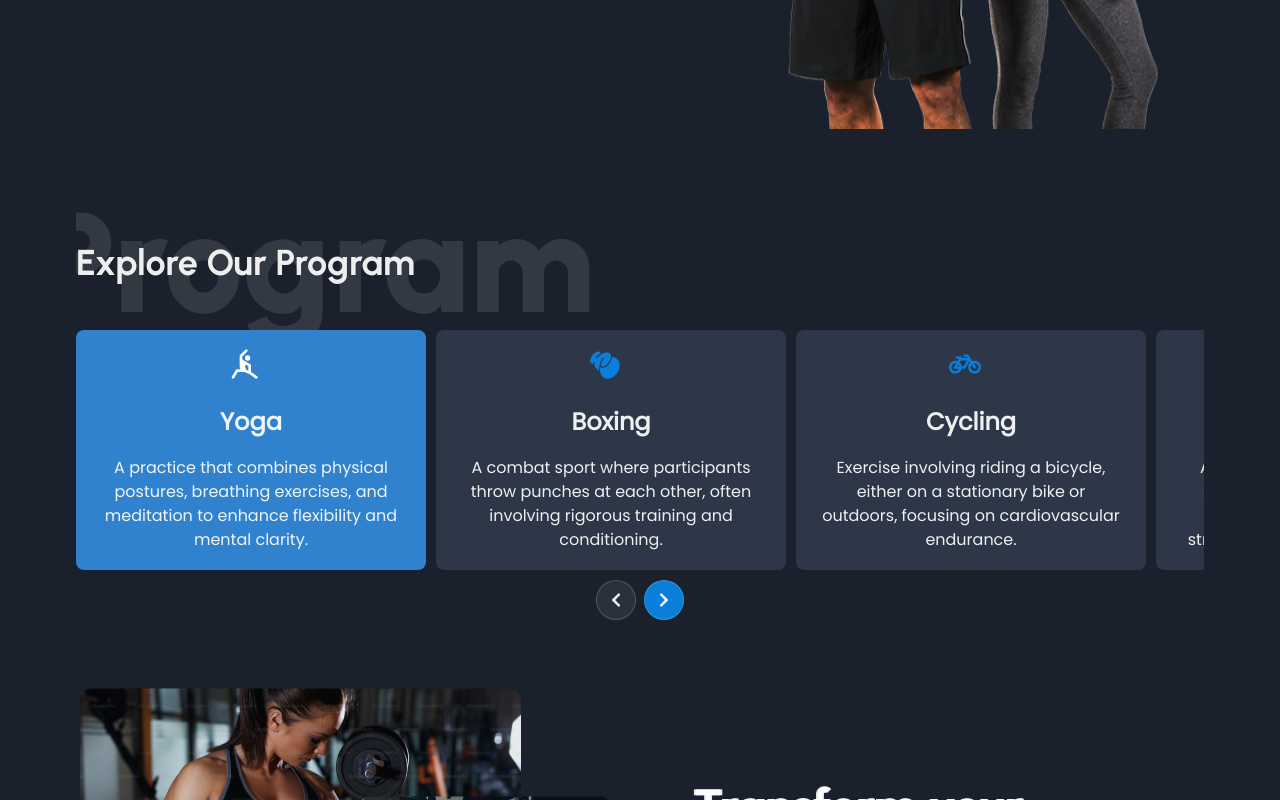
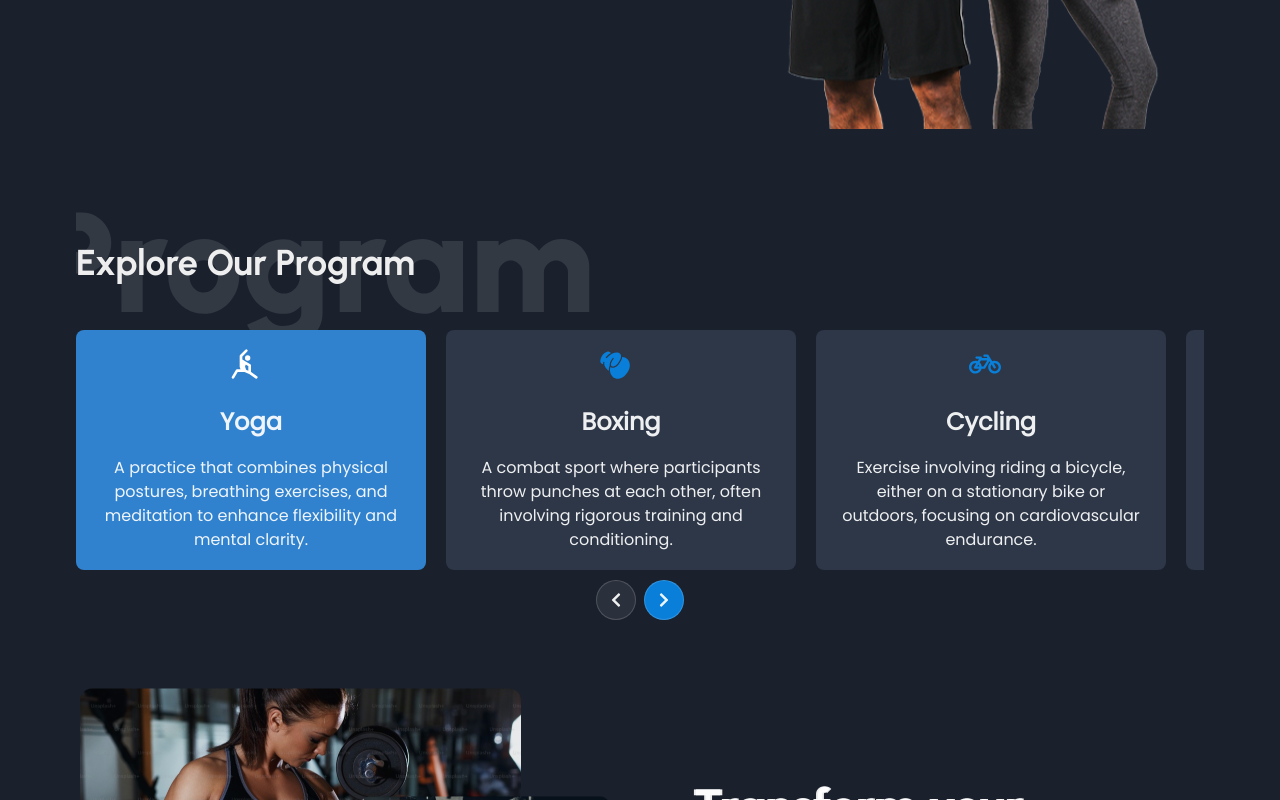
Before and after one commit to KayoRonald/gym-center, a React (Vite) app: page / in a window 1280 px wide. Shown: the part 583-1383 px from the top of the page. Built offline with nearby package versions, Linux system fonts and the light colour scheme.

Commit message:
feat: Add space between slides in GymSwiper component

```diff
--- a/src/components/swiper-slider/swiper-feature-card/index.tsx
+++ b/src/components/swiper-slider/swiper-feature-card/index.tsx
@@ -44,6 +44,7 @@ export const GymSwiper = () => {
         {...sliderSettings}
         onSlideChange={handleSlideChange}
         style={{ width: "100%", height: "100%" }}
+        spaceBetween={20}
       >
         <SwiperNavButtons />
         {gymData.map((item, index) => (
```
